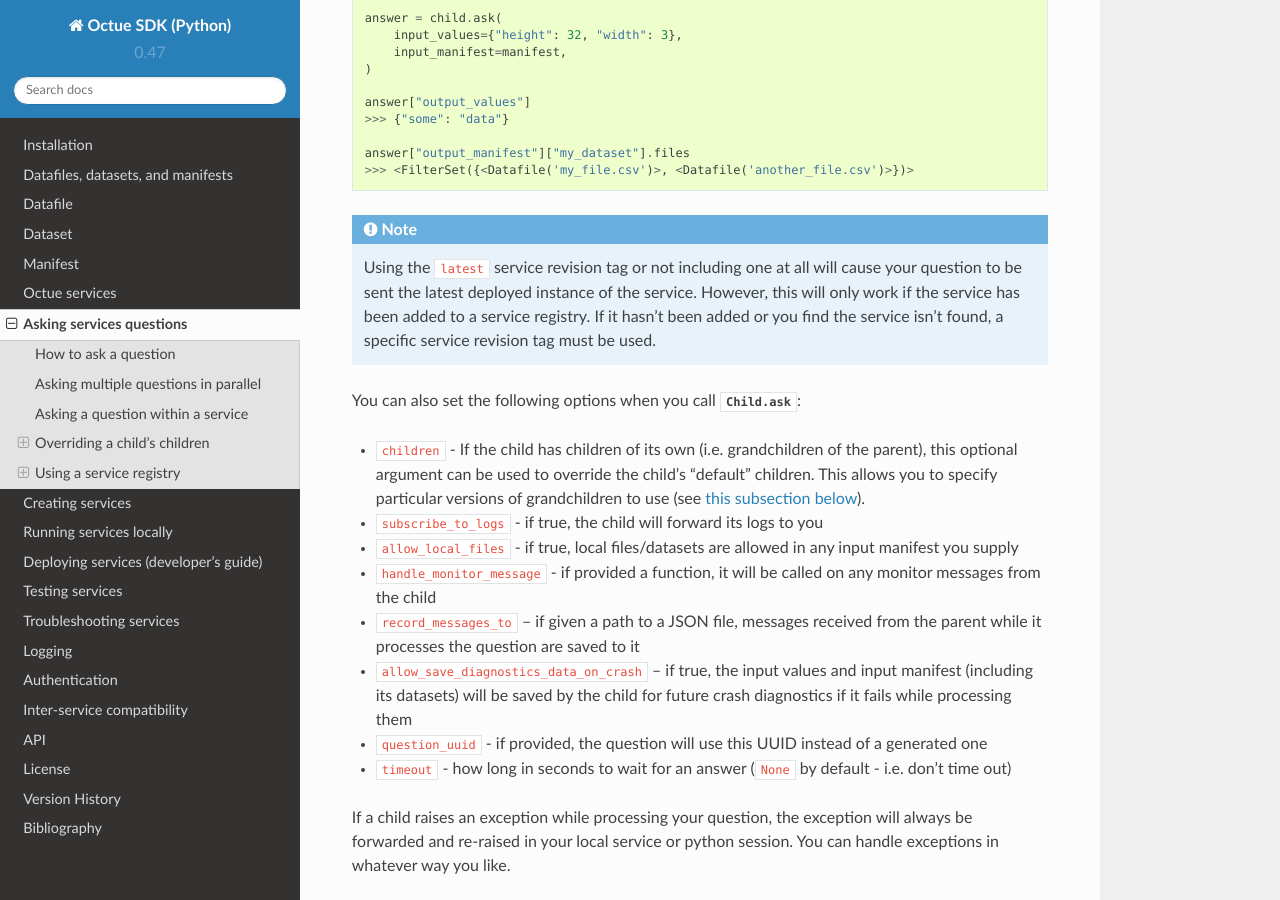
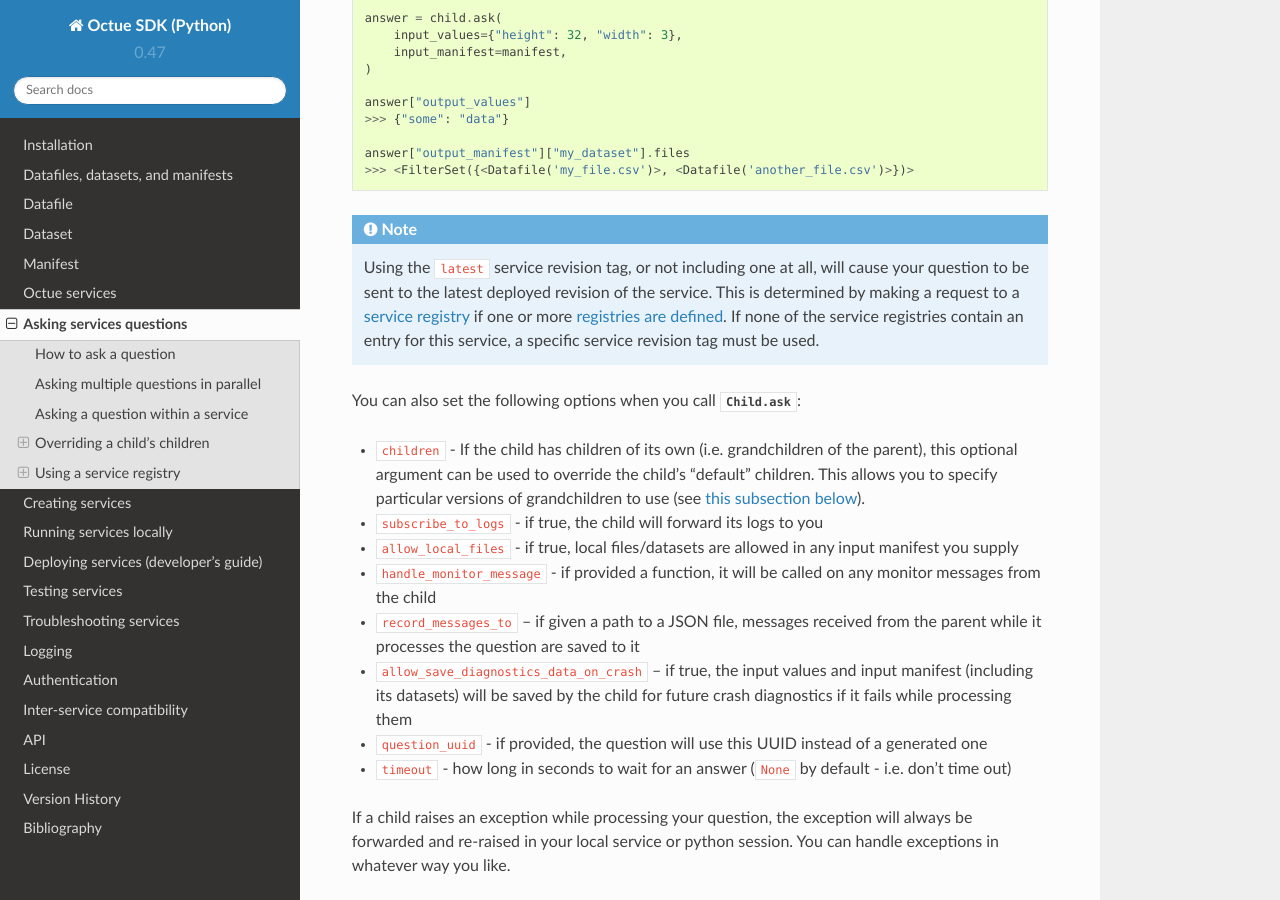
Before and after one commit to octue/octue-sdk-python, a Sphinx documentation site: the page built from docs/source/asking_questions.rst, in a window 1280 px wide and 900 px high, scrolled down 432 px. Built offline with Sphinx 7.4.7 and the Read the Docs theme 2.0.0, drawn with Linux system fonts in a browser that asks for light colours; some of the changed text lies outside the part shown.

Commit message:
DOC: Improve docs
skipci

```diff
--- a/docs/source/asking_questions.rst
+++ b/docs/source/asking_questions.rst
@@ -35,9 +35,11 @@
 
 .. note::
 
-    Using the ``latest`` service revision tag or not including one at all will cause your question to be sent the latest
-    deployed instance of the service. However, this will only work if the service has been added to a service registry.
-    If it hasn't been added or you find the service isn't found, a specific service revision tag must be used.
+    Using the ``latest`` service revision tag, or not including one at all, will cause your question to be sent to the
+    latest deployed revision of the service. This is determined by making a request to a `service registry
+    <https://django-twined.readthedocs.io/en/latest/>`_ if one or more :ref:`registries are defined
+    <using_service_registries>`. If none of the service registries contain an entry for this service, a specific service
+    revision tag must be used.
 
 You can also set the following options when you call :mod:`Child.ask <octue.resources.child.Child.ask>`:
 
@@ -208,11 +210,14 @@
 <https://github.com/octue/octue-sdk-python/issues/528>`_
 
 
+.. _using_service_registries:
+
 Using a service registry
 ========================
-When asking a question, you can optionally specify one or more service registries to resolve SRUIDs against. This is
-analogous to specifying a different ``pip`` index for resolving package names when using ``pip install``. If you don't
-specify any registries, the default Octue service registry is used.
+When asking a question, you can optionally specify one or more `service registries
+<https://django-twined.readthedocs.io/en/latest/>`_ to resolve SRUIDs against. This is analogous to specifying a
+different ``pip`` index for resolving package names when using ``pip install``. If you don't specify any registries, the
+default Octue service registry is used.
 
 Specifying service registries can be useful if:
 
--- a/docs/source/creating_services.rst
+++ b/docs/source/creating_services.rst
@@ -113,12 +113,10 @@
 
         As always, if you need help with this, feel free to drop us a message or raise an issue!
 
-Naming services
-===============
-See :ref:`here <service_naming>` for service naming requirements.
 
 Where to specify the namespace, name, and revision tag
 ------------------------------------------------------
+See :ref:`here <service_naming>` for service naming requirements.
 
 **Namespace**
 
```
